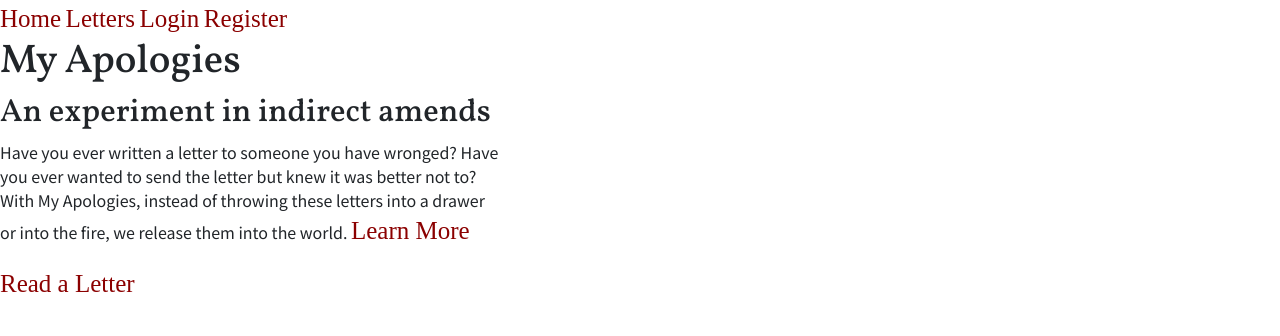
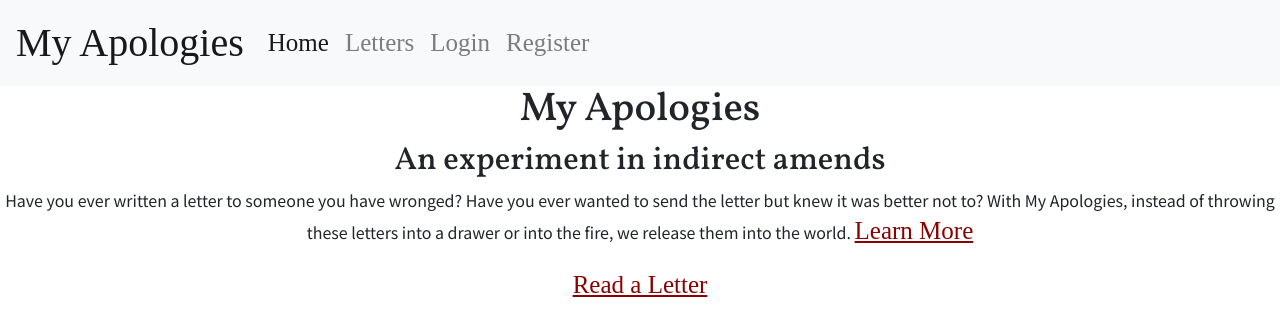
Before and after one commit to blangwell/my-apologies, a Django app: page / in a window 1280 px wide. Shown: the top 336 px of the page. Run offline with Django 3.2, Linux system fonts and the light colour scheme; some libraries are stand-ins or nearby versions; some web fonts are replaced.

Commit message:
[nav] Style navbar with bootstrap

```diff
--- a/main_app/static/style.css
+++ b/main_app/static/style.css
@@ -3,14 +3,17 @@
 @import url('https://fonts.googleapis.com/css2?family=Vollkorn:wght@500&display=swap');
 @import url('https://fonts.googleapis.com/css2?family=Noto+Sans+JP&display=swap');
 
-.page-content {
+body{
   display: flex;
   flex-direction: column;
-  max-width: 500px;
-  justify-content: center;
+  align-items: center;
+}
+.page-content {
+  /* max-width: 500px; */
+  text-align: center;
 }
 
-h1, h2 {
+h1, h2, nav-logo {
   font-family: 'Vollkorn', serif;
 }
 
@@ -22,6 +25,21 @@ a {
   font-family: 'Peddana', serif;
   font-size: 25px;
   color: darkred;
+  text-decoration: underline;
+}
+
+a:hover {
+  color: black;
+}
+
+.nav-link {
+  text-decoration: none;
+}
+
+.nav-logo {
+  font-size: 40px;
+  text-decoration: none;
+
 }
 
 .error-message  {
--- a/main_app/templates/apologies/index.html
+++ b/main_app/templates/apologies/index.html
@@ -24,4 +24,6 @@
     </span>
   </div>
 
+
+
 {% endblock %}
--- a/main_app/templates/base.html
+++ b/main_app/templates/base.html
@@ -14,7 +14,7 @@
   if a user is logged in or not
   TODO : MIGRATE TO NAVBAR
 {% endcomment %}
-  <a href="{% url 'index' %}">Home</a>
+  {% comment %} <a href="{% url 'index' %}">Home</a>
   <a href="{% url 'apology_index' %}">Letters</a>
 {% if request.user.is_authenticated %}
   <a href="{% url 'profile' request.user.email %}">Profile</a>
@@ -22,8 +22,42 @@
 {% else %}
   <a href="{% url 'login' %}">Login</a>
   <a href="{% url 'register' %}">Register</a>
+{% endif %} {% endcomment %}
 
-{% endif %}
+
+<nav class="navbar navbar-expand-lg navbar-light bg-light w-100">
+  <a class="navbar-brand nav-logo" href="#">My Apologies</a>
+  <button class="navbar-toggler" type="button" data-toggle="collapse" data-target="#navbarNav" aria-controls="navbarNav" aria-expanded="false" aria-label="Toggle navigation">
+    <span class="navbar-toggler-icon"></span>
+  </button>
+  <div class="collapse navbar-collapse" id="navbarNav">
+    <ul class="navbar-nav">
+      <li class="nav-item active">
+        <a class="nav-link" href="{% url 'index' %}">Home <span class="sr-only">(current)</span></a>
+      </li>
+      <li class="nav-item">
+        <a class="nav-link" href="{% url 'apology_index' %}">Letters</a>
+      </li>
+      {% if request.user.is_authenticated %}
+      <li class="nav-item">
+        <a class="nav-link" href="{% url 'profile' request.user.email %}">Profile</a>
+      </li>
+      <li class="nav-item">
+        <a class="nav-link" href="{% url 'logout' %}">Logout</a>
+      </li>
+
+      {% else %}
+      <li class="nav-item">
+        <a class="nav-link" href="{% url 'login' %}">Login</a>
+      </li>
+      <li class="nav-item">
+        <a class="nav-link" href="{% url 'register' %}">Register</a>
+      </li>
+      {% endif %}
+    </ul>
+  </div>
+</nav>
+
 
 {% block content %}
 {% endblock %}
```
